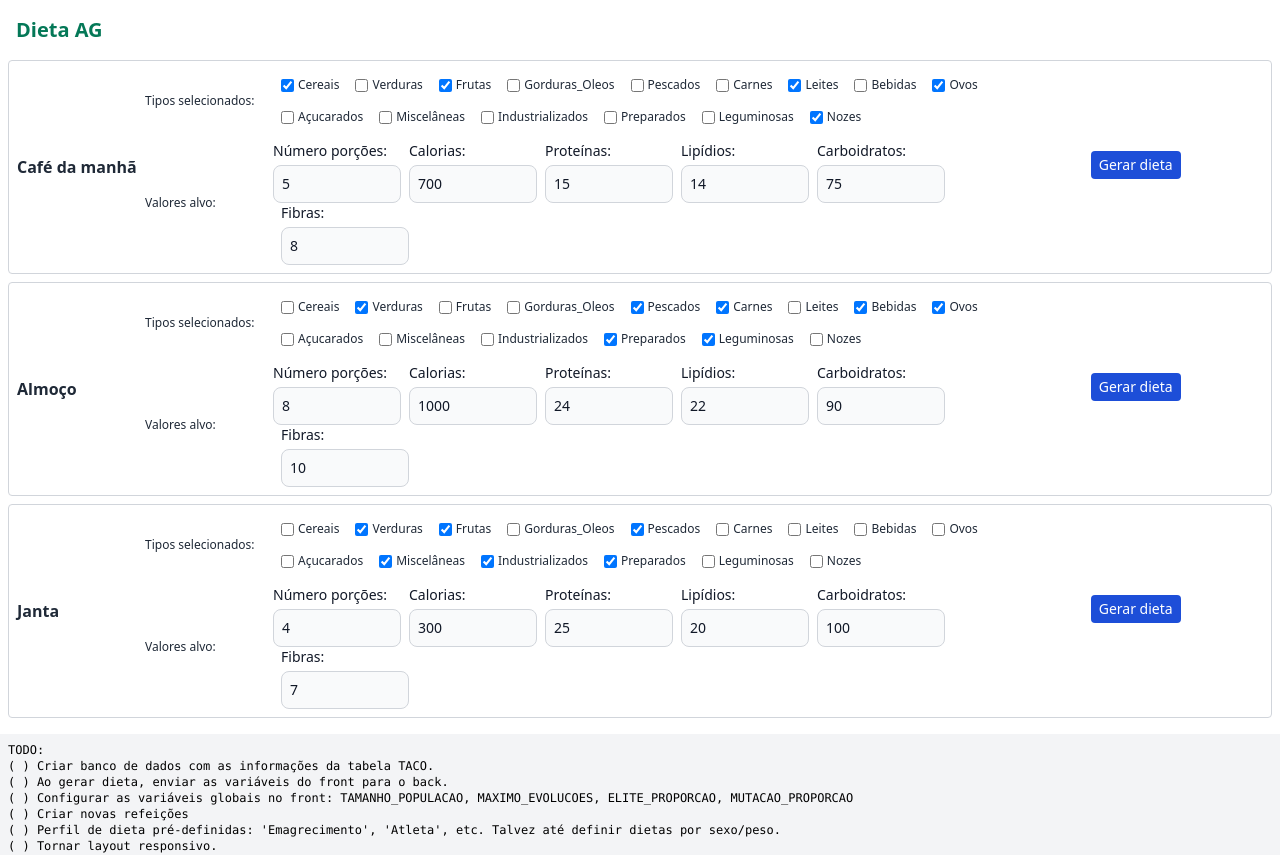
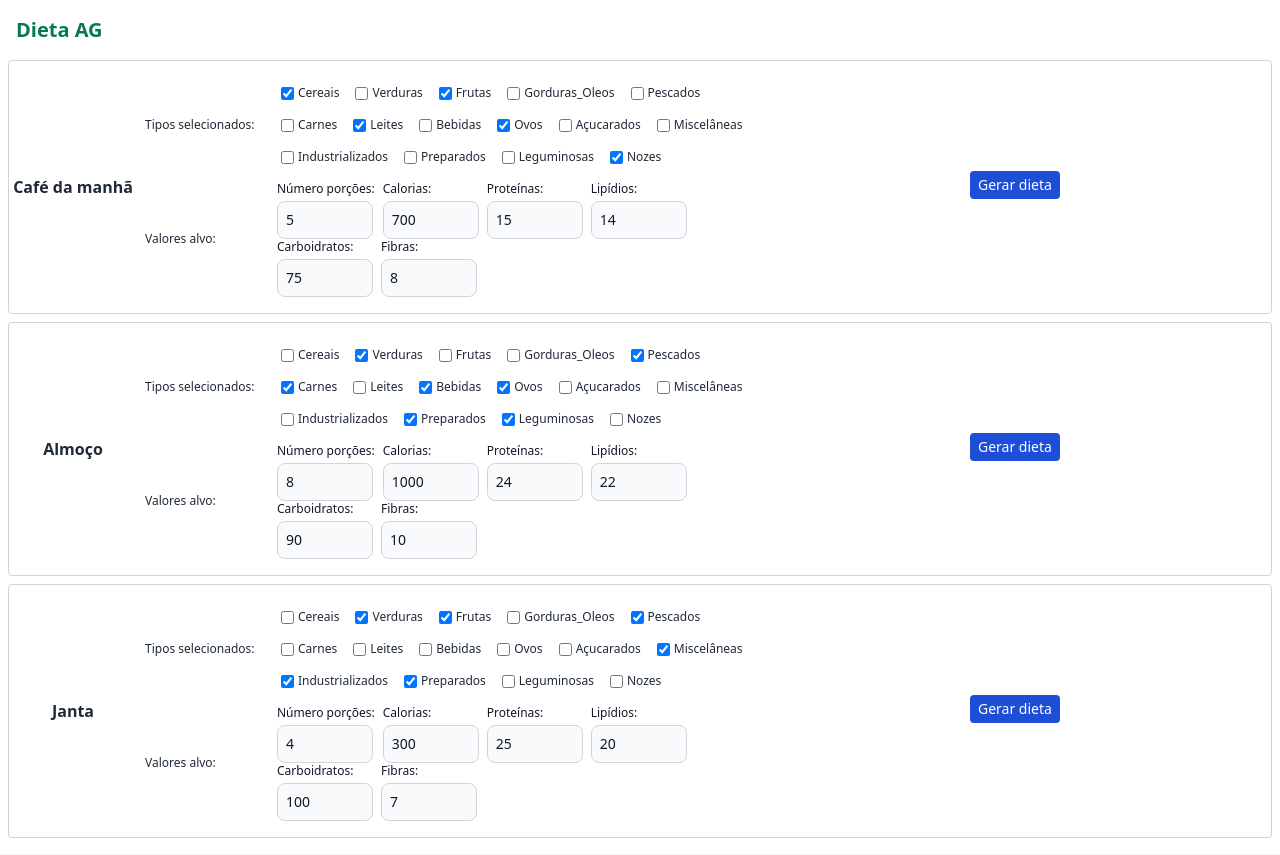
Before and after one commit to mbrufatto/genetic-algorithm-diet, a Vue app in the folder client/: page / in a window 1280 px wide. Shown: the top 855 px of the page. Built offline with nearby package versions, Linux system fonts and the light colour scheme.

Commit message:
Ajustes no layout

```diff
--- a/client/src/components/Meal.vue
+++ b/client/src/components/Meal.vue
@@ -15,58 +15,114 @@ function getGeneratedDiet() {
   axios.get('http://127.0.0.1:5000/get-diet')
     .then((response) => {
       this.diet = response.data;
-      console.log(this.diet);
     })
+}
+
+function postGeneratedDiet() {
+  axios.post('http://127.0.0.1:5000/post-diet', {
+    porcoes: props.config.target.servings,
+    calorias: props.config.target.calories,
+    proteinas: props.config.target.proteins,
+    lipidios: props.config.target.lipids,
+    carboidratos: props.config.target.carbohydrates,
+    fibras: props.config.target.fibers,
+    categorias: 4 // ?
+  })
+    .then((response) => {
+      this.diet = response.data;
+    })
+}
+
+function formatDecimal(value, digits) {
+    return value.toLocaleString("pt-BR", {
+        minimumFractionDigits: digits,
+        maximumFractionDigits: digits,
+    });
 }
 
 </script>
 
 <template>
-  <div class="flex items-center p-2 border rounded border-gray-300 text-gray-800">
-    <div class="min-w-32 font-semibold">
+  <div class="flex flex-col md:flex-row items-center space-x-2 border rounded border-gray-300 text-gray-800">
+
+    <!-- Título -->
+    <div class="min-w-32 font-semibold w-full md:w-1/12 text-center">
         {{ config.title }}
     </div>
-    <div class="flex flex-col space-y-2">
+
+    <!-- Configurações -->
+    <div class="flex flex-col space-y-2 w-full md:w-6/12 my-4">
         <FoodTypes :types-selected="config.typesSelected"></FoodTypes>
         <Target :target="config.target"></Target>
     </div>
 
-    <div v-if="diet != null" class="flex flex-col relative overflow-x-auto w-1/3 min-w-[500px] items-center">
-      <table class="w-full text-sm text-left rtl:text-right text-gray-500">
+    <!-- Resultado -->
+    <div class="w-full md:w-5/12">
+
+      <!-- Tabela Resultado -->
+      <div v-if="diet != null" class="flex flex-col relative overflow-x-auto items-center">
+        <table class="w-full text-sm text-left rtl:text-right text-gray-500 font-mono">
           <thead class="text-xs text-gray-700 bg-gray-50">
             <tr>
-            <th>Alimento</th>
-            <th>Categoria</th>
-            <th>Calorias (kcal)</th>
-            <th>Proteínas (g)</th>
-            <th>Lipidios (g)</th>
-            <th>Carboidratos (g)</th>
-            <th>Fibra (g)</th>
+              <th class="text-center">Alimento</th>
+              <th class="text-center">Categoria</th>
+              <th class="text-right">Calorias (kcal)</th>
+              <th class="text-right">Proteínas (g)</th>
+              <th class="text-right">Lipidios (g)</th>
+              <th class="text-right">Carboidratos (g)</th>
+              <th class="text-right">Fibra (g)</th>
             </tr>
           </thead>
           <tbody>
-          <tr v-for="food in diet" class="odd:bg-white odd:dark:bg-gray-900 even:bg-gray-50  border-b">
-            <td>{{ food.name }}</td>
-            <td>{{ food.category }}</td>
-            <td>{{ food.energy_kcal }}</td>
-            <td>{{ food.protein_g }}</td>
-            <td>{{ food.lipids_g }}</td>
-            <td>{{ food.carbohydrate_g }}</td>
-            <td>{{ food.dietary_fiber_g }}</td>
+            <tr v-for="food in diet" class="odd:bg-white odd:dark:bg-gray-900 even:bg-gray-50 border-b">
+              <td class="text-xs">{{ food.name }}</td>
+              <td class="text-xs">{{ food.category }}</td>
+              <td class="text-right">{{ formatDecimal(food.energy_kcal, 1) }}</td>
+              <td class="text-right">{{ formatDecimal(food.protein_g, 1) }}</td>
+              <td class="text-right">{{ formatDecimal(food.lipids_g, 1) }}</td>
+              <td class="text-right">{{ formatDecimal(food.carbohydrate_g, 1) }}</td>
+              <td class="text-right">{{ formatDecimal(food.dietary_fiber_g, 1) }}</td>
+            </tr>
+            <tr>
+              <td colspan="2" class="text-right text-lg font-bold">
+                  Total
+              </td>
+              <td class="text-right font-semibold">
+                {{ formatDecimal(diet.reduce((acc, f) => {return acc + f.energy_kcal}, 0), 1) }}
+               </td>
+              <td class="text-right font-semibold">
+                {{ formatDecimal(diet.reduce((acc, f) => {return acc + f.protein_g}, 0), 1) }}
+              </td>
+              <td class="text-right font-semibold">
+                {{ formatDecimal(diet.reduce((acc, f) => {return acc + f.lipids_g}, 0), 1) }}
+              </td>
+              <td class="text-right font-semibold">
+                {{ formatDecimal(diet.reduce((acc, f) => {return acc + f.carbohydrate_g}, 0), 1) }}
+              </td>
+              <td class="text-right font-semibold">
+                {{ formatDecimal(diet.reduce((acc, f) => {return acc + f.dietary_fiber_g}, 0), 1) }}
+              </td>
             </tr>
           </tbody>
         </table>
-      <div class="p-1">
+
+        <!-- Refazer dieta -->
+        <div class="p-4">
+          <!-- TODO: utilizar 'postGeneratedDiet' -->
           <button @click="getGeneratedDiet()" type="button" class="text-white bg-blue-700 hover:bg-blue-800 focus:ring-4 focus:ring-blue-300 font-medium rounded text-sm px-2 py-1 me-1 mb-1 focus:outline-none">
             Refazer dieta
           </button>
         </div>
       </div>
-    <div v-else class="flex justify-center w-1/3">
+
+      <!-- Gerar dieta -->
+      <div v-else class="flex justify-center">
+        <!-- TODO: utilizar 'postGeneratedDiet' -->
         <button @click="getGeneratedDiet()" type="button" class="text-white bg-blue-700 hover:bg-blue-800 focus:ring-4 focus:ring-blue-300 font-medium rounded text-sm px-2 py-1 me-1 mb-1 focus:outline-none">
           Gerar dieta
         </button>
       </div>
+    </div>
 
   </div>
 </template>
--- a/client/src/components/Target.vue
+++ b/client/src/components/Target.vue
@@ -15,35 +15,35 @@ const props = defineProps({
       Valores alvo:
     </div>
 
-    <div class="flex flex-wrap space-x-2">
-      <div>
-        <label for="number-input" class="block mb-1 text-sm font-medium text-gray-900 dark:text-white">Número porções:</label>
-        <input type="number" v-model="target.servings" class="bg-gray-50 max-w-32 border border-gray-300 text-gray-900 text-sm rounded-lg focus:ring-blue-500 focus:border-blue-500 block w-full p-2">
+    <div class="flex flex-wrap">
+      <div class="mx-1">
+        <label for="number-input" class="block mb-1 text-xs font-medium text-gray-900 dark:text-white">Número porções:</label>
+        <input type="number" v-model="target.servings" class="bg-gray-50 max-w-24 border border-gray-300 text-gray-900 text-sm rounded-lg focus:ring-blue-500 focus:border-blue-500 block w-full p-2">
       </div>
 
-      <div>
-        <label for="number-input" class="block mb-1 text-sm font-medium text-gray-900 dark:text-white">Calorias:</label>
-        <input type="number" v-model="target.calories" class="bg-gray-50 max-w-32 border border-gray-300 text-gray-900 text-sm rounded-lg focus:ring-blue-500 focus:border-blue-500 block w-full p-2">
+      <div class="mx-1">
+        <label for="number-input" class="block mb-1 text-xs font-medium text-gray-900 dark:text-white">Calorias:</label>
+        <input type="number" v-model="target.calories" class="bg-gray-50 max-w-24 border border-gray-300 text-gray-900 text-sm rounded-lg focus:ring-blue-500 focus:border-blue-500 block w-full p-2">
       </div>
 
-      <div>
-        <label for="number-input" class="block mb-1 text-sm font-medium text-gray-900 dark:text-white">Proteínas:</label>
-        <input type="number" v-model="target.proteins" class="bg-gray-50 max-w-32 border border-gray-300 text-gray-900 text-sm rounded-lg focus:ring-blue-500 focus:border-blue-500 block w-full p-2">
+      <div class="mx-1">
+        <label for="number-input" class="block mb-1 text-xs font-medium text-gray-900 dark:text-white">Proteínas:</label>
+        <input type="number" v-model="target.proteins" class="bg-gray-50 max-w-24 border border-gray-300 text-gray-900 text-sm rounded-lg focus:ring-blue-500 focus:border-blue-500 block w-full p-2">
       </div>
 
-      <div>
-        <label for="number-input" class="block mb-1 text-sm font-medium text-gray-900 dark:text-white">Lipídios:</label>
-        <input type="number" v-model="target.lipids" class="bg-gray-50 max-w-32 border border-gray-300 text-gray-900 text-sm rounded-lg focus:ring-blue-500 focus:border-blue-500 block w-full p-2">
+      <div class="mx-1">
+        <label for="number-input" class="block mb-1 text-xs font-medium text-gray-900 dark:text-white">Lipídios:</label>
+        <input type="number" v-model="target.lipids" class="bg-gray-50 max-w-24 border border-gray-300 text-gray-900 text-sm rounded-lg focus:ring-blue-500 focus:border-blue-500 block w-full p-2">
       </div>
 
-      <div>
-        <label for="number-input" class="block mb-1 text-sm font-medium text-gray-900 dark:text-white">Carboidratos:</label>
-        <input type="number" v-model="target.carbohydrates" class="bg-gray-50 max-w-32 border border-gray-300 text-gray-900 text-sm rounded-lg focus:ring-blue-500 focus:border-blue-500 block w-full p-2">
+      <div class="mx-1">
+        <label for="number-input" class="block mb-1 text-xs font-medium text-gray-900 dark:text-white">Carboidratos:</label>
+        <input type="number" v-model="target.carbohydrates" class="bg-gray-50 max-w-24 border border-gray-300 text-gray-900 text-sm rounded-lg focus:ring-blue-500 focus:border-blue-500 block w-full p-2">
       </div>
 
-      <div>
-        <label for="number-input" class="block mb-1 text-sm font-medium text-gray-900 dark:text-white">Fibras:</label>
-        <input type="number" v-model="target.fibers" class="bg-gray-50 max-w-32 border border-gray-300 text-gray-900 text-sm rounded-lg focus:ring-blue-500 focus:border-blue-500 block w-full p-2">
+      <div class="mx-1">
+        <label for="number-input" class="block mb-1 text-xs font-medium text-gray-900 dark:text-white">Fibras:</label>
+        <input type="number" v-model="target.fibers" class="bg-gray-50 max-w-24 border border-gray-300 text-gray-900 text-sm rounded-lg focus:ring-blue-500 focus:border-blue-500 block w-full p-2">
       </div>
     </div>
 
```
Lines whose indentation alone changed are shown as unchanged.
